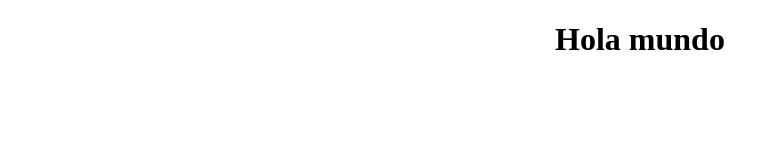
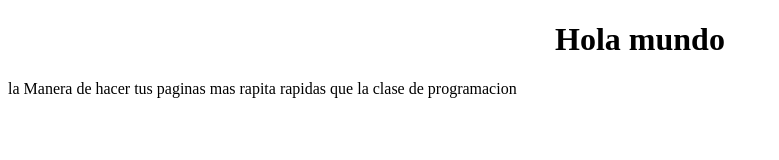
Before and after one commit to M1gu3l-3v4rist0/mundo-2, a plain HTML site: page index.html in a window 1280 px wide. Shown: the whole page, without its empty margins (0-779 px from the left). Drawn offline with Linux system fonts and the light colour scheme.

Commit message:
nueva version

```diff
--- a/index.html
+++ b/index.html
@@ -5,6 +5,7 @@
     <meta name="viewport" content="width=device-width, initial-scale=1.0">
     <title>Mi primera pagina</title>
     <h1><center> Hola mundo </center></h1>
+    <p> la Manera de hacer tus paginas mas rapita rapidas   que la clase de programacion</p>
 </head>
 <body>
 
```
